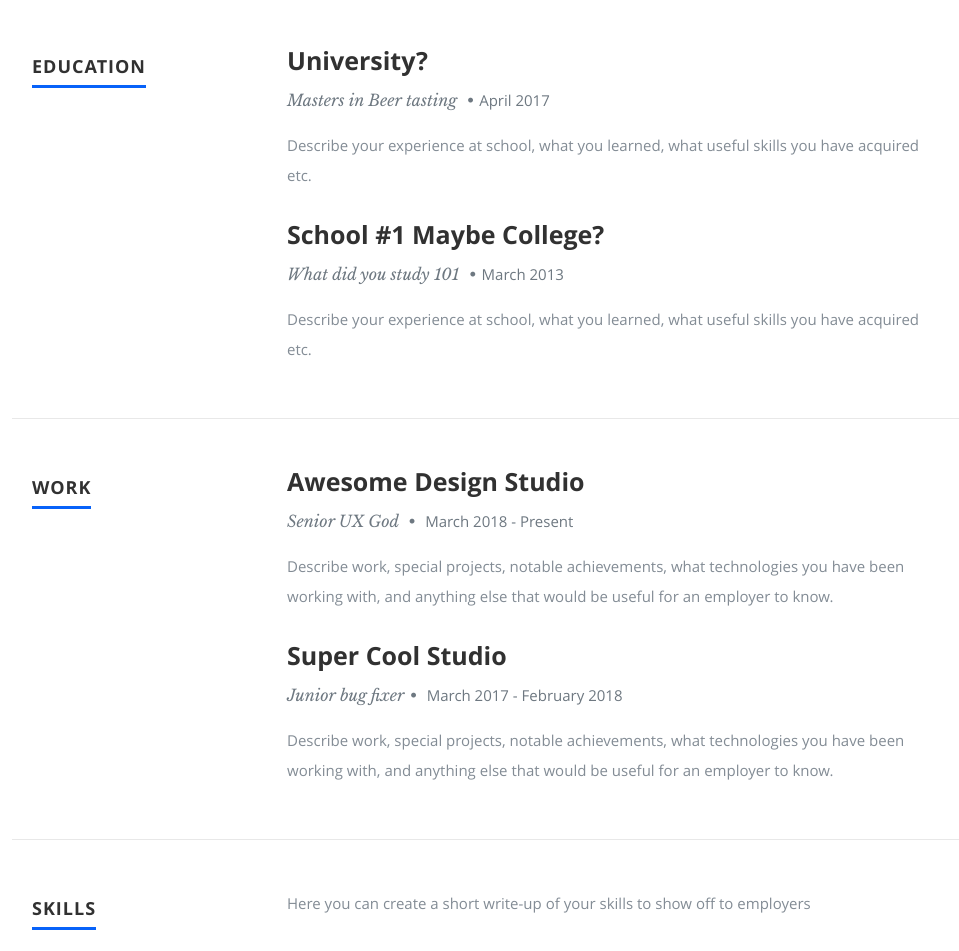
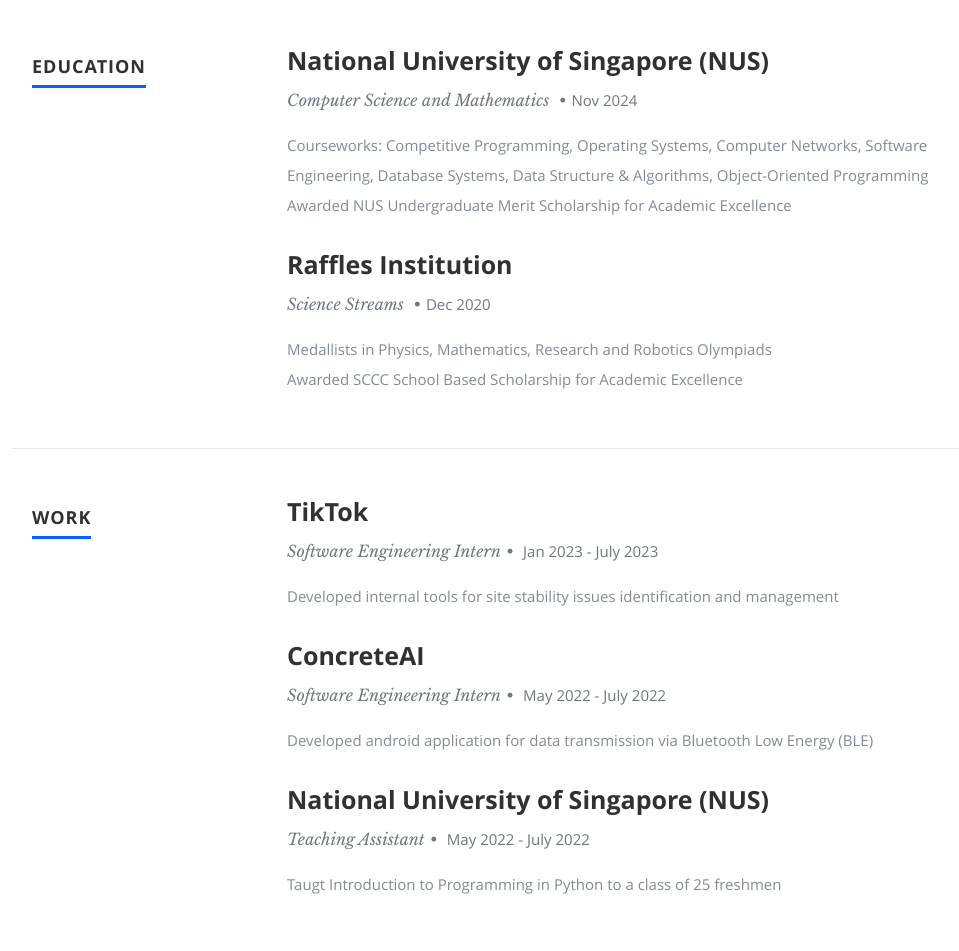
Before and after one commit to albertarielw/new-resume, a React (Create React App) app: page / in a window 1280 px wide. Shown: the part 1420-2371 px from the top of the page, without its empty margins (118-1077 px from the left). Built offline with nearby package versions, Linux system fonts and the light colour scheme.

Commit message:
Furbished education and work section

```diff
--- a/public/css/layout.css
+++ b/public/css/layout.css
@@ -256,11 +256,12 @@
 #resume .header-col { padding-top: 9px; }
 #resume .main-col { padding-right: 10%; }
 
-.education, .work {
+.education {
    margin-bottom: 48px;
    padding-bottom: 24px;
    border-bottom: 1px solid #E8E8E8;
 }
+
 #resume .info {
    font: 16px/24px 'librebaskerville-italic', serif;
    color: #6E7881;
--- a/public/resumeData.json
+++ b/public/resumeData.json
@@ -1,7 +1,7 @@
 {
   "main": {
-    "name":"Nordic-Giant Project",
-    "description":"I am a web development engineer and I use react and vue.js to develop pages. This project is a resume template that can be used as the project home page or resume page",
+    "name":"Hi, I'm Albert",
+    "description":"Currently, a software engineering intern @ TikTok",
     "image":"profilepic.jpg",
     "bio":"Use this bio section as your way of describing yourself and saying what you do, what technologies you like to use or feel most comfortable with, describing your personality, or whatever else you feel like throwing in.",
     "contactmessage":"Here is where you should write your message to readers to have them get in contact with you.",
@@ -49,30 +49,38 @@
     "skillmessage":"Here you can create a short write-up of your skills to show off to employers",
     "education":[
       {
-        "school":"University?",
-        "degree":"Masters in Beer tasting",
-        "graduated":"April 2017",
-        "description":"Describe your experience at school, what you learned, what useful skills you have acquired etc."
+        "school":"National University of Singapore (NUS)",
+        "degree":"Computer Science and Mathematics",
+        "graduated":"Nov 2024",
+        "description":"Courseworks: Competitive Programming, Operating Systems, Computer Networks, Software Engineering, Database Systems, Data Structure & Algorithms, Object-Oriented Programming",
+        "description2":"Awarded NUS Undergraduate Merit Scholarship for Academic Excellence"
       },
       {
-        "school":"School #1 Maybe College?",
-        "degree":"What did you study 101",
-        "graduated":"March 2013",
-        "description":"Describe your experience at school, what you learned, what useful skills you have acquired etc."
+        "school":"Raffles Institution",
+        "degree":"Science Streams",
+        "graduated":"Dec 2020",
+        "description":"Medallists in Physics, Mathematics, Research and Robotics Olympiads",
+        "description2":"Awarded SCCC School Based Scholarship for Academic Excellence"
       }
     ],
     "work":[
       {
-        "company":"Awesome Design Studio",
-        "title":"Senior UX God ",
-        "years":"March 2018 - Present",
-        "description":"Describe work, special projects, notable achievements, what technologies you have been working with, and anything else that would be useful for an employer to know."
+        "company":"TikTok",
+        "title":"Software Engineering Intern",
+        "years":"Jan 2023 - July 2023",
+        "description":"Developed internal tools for site stability issues identification and management"
       },
       {
-        "company":"Super Cool Studio",
-        "title":"Junior bug fixer",
-        "years":"March 2017 - February 2018",
-        "description":"Describe work, special projects, notable achievements, what technologies you have been working with, and anything else that would be useful for an employer to know."
+        "company":"ConcreteAI",
+        "title":"Software Engineering Intern",
+        "years":"May 2022 - July 2022",
+        "description":"Developed android application for data transmission via Bluetooth Low Energy (BLE)"
+      },
+      {
+        "company":"National University of Singapore (NUS)",
+        "title":"Teaching Assistant",
+        "years":"May 2022 - July 2022",
+        "description":"Taugt Introduction to Programming in Python to a class of 25 freshmen"
       }
     ],
     "skills":[
--- a/src/App.js
+++ b/src/App.js
@@ -47,7 +47,6 @@
         <About data={this.state.resumeData.main} />
         <Resume data={this.state.resumeData.resume} />
         <Portfolio data={this.state.resumeData.portfolio} />
-        <Contact data={this.state.resumeData.main} />
         <Footer data={this.state.resumeData.main} />
       </div>
     );
--- a/src/Components/Header.js
+++ b/src/Components/Header.js
@@ -13,8 +13,6 @@
 
     return (
       <header id="home">
-        <ParticlesBg type="circle" bg={true} />
-
         <nav id="nav-wrap">
           <a className="mobile-btn" href="#nav-wrap" title="Show navigation">
             Show navigation
@@ -59,10 +57,10 @@
         <div className="row banner">
           <div className="banner-text">
             <Fade bottom>
-              <h1 className="responsive-headline">{name}</h1>
+              <h1 style={{ color: 'white', fontSize: '30px' }}>{name}</h1>
             </Fade>
             <Fade bottom duration={1200}>
-              <h3>{description}.</h3>
+            <h1 style={{ color: 'white', fontSize: '30px' }}>{description}</h1>
             </Fade>
             <hr />
             <Fade bottom duration={2000}>
--- a/src/Components/Resume.js
+++ b/src/Components/Resume.js
@@ -23,7 +23,11 @@
             {education.degree} <span>&bull;</span>
             <em className="date">{education.graduated}</em>
           </p>
-          <p>{education.description}</p>
+          <p>
+            {education.description}
+            <br />
+            {education.description2}
+          </p>
         </div>
       );
     });
@@ -84,23 +88,6 @@
           </div>
         </Slide>
 
-        <Slide left duration={1300}>
-          <div className="row skill">
-            <div className="three columns header-col">
-              <h1>
-                <span>Skills</span>
-              </h1>
-            </div>
-
-            <div className="nine columns main-col">
-              <p>{skillmessage}</p>
-
-              <div className="bars">
-                <ul className="skills">{skills}</ul>
-              </div>
-            </div>
-          </div>
-        </Slide>
       </section>
     );
   }
```
